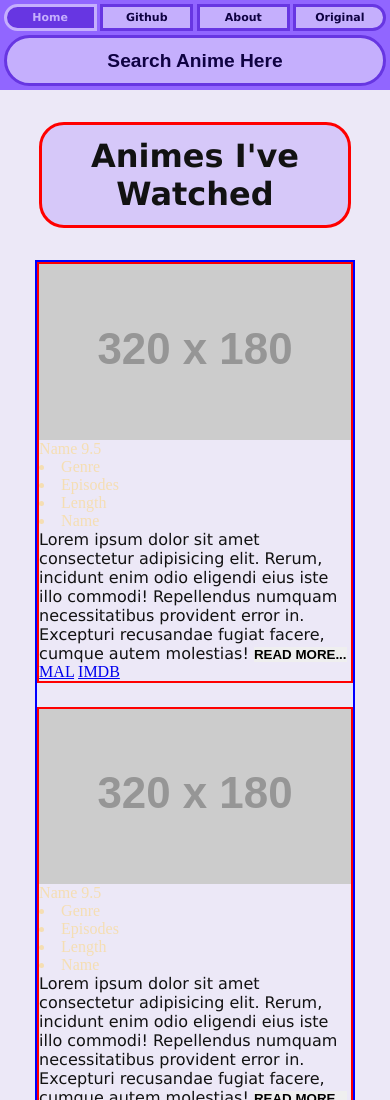
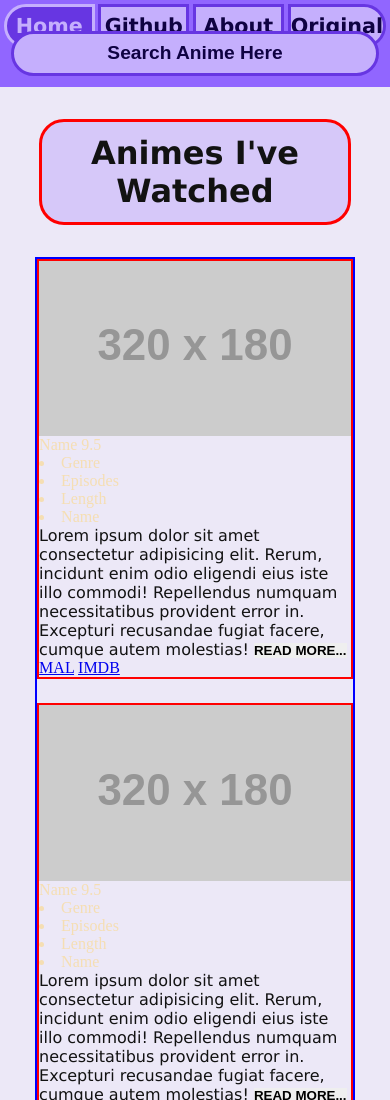
Before and after one commit to builtbyfaiz/Anime-List, a plain HTML site: page index.html in a window 390 px wide. Shown: the top 1100 px of the page. Drawn offline with Linux system fonts and the light colour scheme; placeholder pictures from the web are drawn by us.

Commit message:
responsive design the nav and search

```diff
--- a/css/components/nav.css
+++ b/css/components/nav.css
@@ -42,7 +42,7 @@ nav.nav a:hover {
 		flex-basis: 30%;
 		justify-content: center;
 		padding-bottom: 2px;
-		border: var(--border-width) solid var(--logo-border-hover);
+		border: var(--border-width) solid var(--logo-border);
 		border-radius: 0px;
 		border-top-left-radius: 999px;
 		border-bottom-left-radius: 999px;
@@ -63,6 +63,7 @@ nav.nav a:hover {
 		padding: 0px 0px;
 		font-size: clamp(0.6rem, calc(0.2rem + 2vw), 1.3rem);
 		justify-content: center;
+		border-width: var(--border-width);
 		/* border: var(--border-width) solid var(--nav-border-active); */
 		border-radius: 0px;
 	}
@@ -80,12 +81,15 @@ nav.nav a:hover {
 	}
 	.nav {
 		height: 7vw;
-
-		margin: 1vw;
+		margin:1vw;
+		margin-bottom: 0;
+		/* margin: clamp(1.2rem, calc(0.5rem+1vw), 1.7vw) !important; */
 		gap: 1vw;
 	}
 	.nav a {
 		border-width: 0.19rem;
+		font-size: clamp(1rem, calc(1rem + 1.2vw), 3rem);
+		height: clamp(2rem, calc(2rem + 3.2vw), 9rem);
 
 		/* font-size: clamp(1rem, calc(1rem + 1.2vw), 1.3rem); */
 	}
--- a/css/components/searchbar.css
+++ b/css/components/searchbar.css
@@ -50,8 +50,9 @@
  .search-bar {
 	/* margin: 0.5rem; */
 	/* margin: 0px 1rem 0.8rem ; */
-	margin: 0 1vw 1vw;
+	/* margin: clamp(1.8vw,calc(2rem+2vw), 1.5vw) 1vw 1vw; */
 	border-width: 0.2rem;
+	height: clamp(2rem, calc(2rem + 3.2vw), 9rem);
  }
  .search-bar:hover {
 	border-width: 0.5vw;
```
